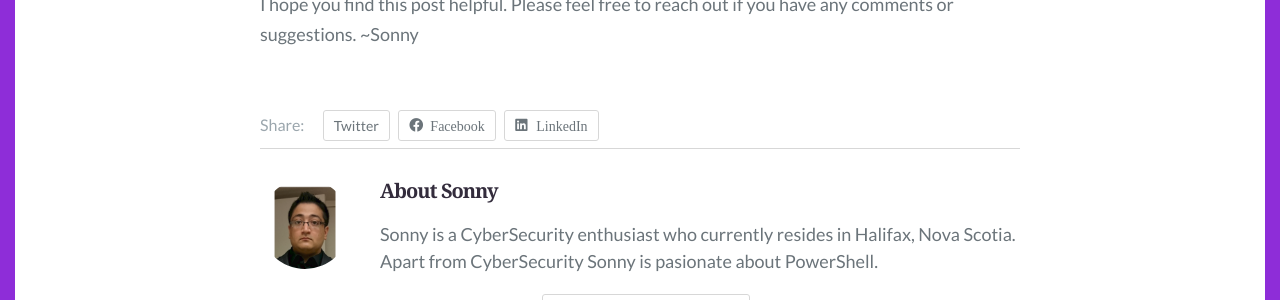
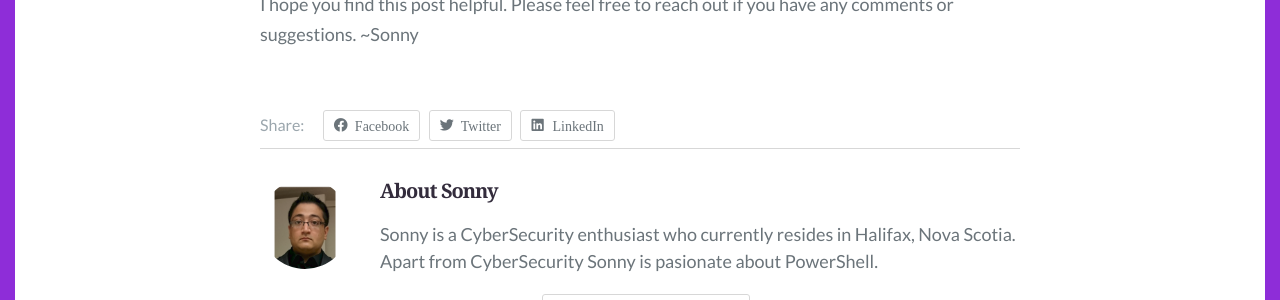
Before and after one commit to browninfosecguy/browninfosecguy.github.io, a Jekyll site: the page built from _posts/2020-09-23-ForEach-Enumerator-vs-Cmdlet.md, in a window 1280 px wide and 900 px high, scrolled down 2958 px. Shown: the part 287-587 px from the top of the window. Built offline with Jekyll 4.4.1, drawn with Linux system fonts in a browser that asks for light colours; some web fonts are replaced.

Commit message:
twitter button

```diff
--- a/_layouts/post.html
+++ b/_layouts/post.html
@@ -22,11 +22,13 @@
     </div><!-- .post-content -->
     <div class="post-share">
       <span>Share:</span>
-      <a target="_blank"href="https://twitter.com/intent/tweet?text={{ page.title | uri_escape }}&amp;url={{ page.url | absolute_url }}&amp;hashtags={{ page.hashtags }}" rel="noopener">Twitter</a>
       <a href="https://www.facebook.com/sharer.php?t={{ site.url }}{{ page.url }}" onclick="window.open(this.href, 'pop-up', 'left=20,top=20,width=500,height=500,toolbar=1,resizable=0'); return false;"
             title="Share on Facebook">
                 <i class="fa fa-facebook share-button"> Facebook</i>
             </a>
+            <a href="https://twitter.com/intent/tweet?text={{ page.title }}&url={{ site.url }}{{ page.url }}&via={{ site.twitter_username }}&related={{ site.twitter_username }}" rel="nofollow" target="_blank" title="Share on Twitter">
+            <i class="fa fa-twitter share-button"> Twitter</i>
+          </a>
             <a href="https://www.linkedin.com/shareArticle?mini=true&url={{ page.url | replace:'index.html','' | prepend: site.baseurl | prepend: site.url | uri_escape}}&title={{ page.title | default:"" | uri_escape}}" target="_blank">
                 <i class="fa fa-linkedin share-button"> LinkedIn</i>
             </a>
```
Also changed, not shown: 1 other file.
